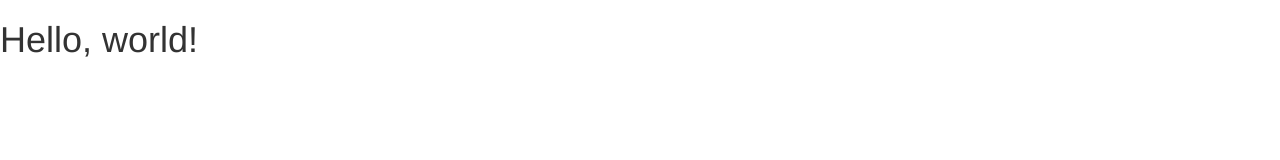
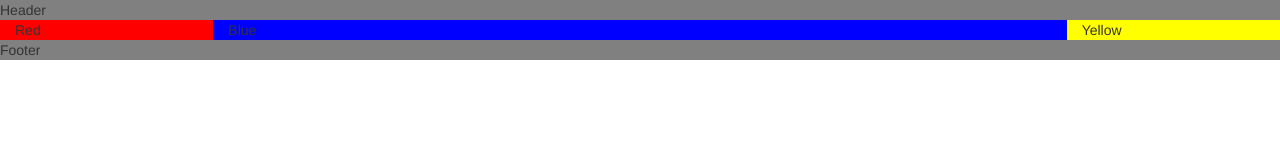
Before and after one commit to ayasakura/Learn_BootStrap, a plain HTML site: page index.html in a window 1280 px wide. Drawn offline with nearby package versions, Linux system fonts and the light colour scheme; files that its build step writes are made by us from their sources; files whose address does not match are found by name.

Commit message:
デザイン修正

```diff
--- a/index.html
+++ b/index.html
@@ -13,6 +13,14 @@
     <script src="js/bootstrap.min.js"></script>
   </head>
   <body>
-    <h1>Hello, world!</h1>
+    <header style="background-color:gray">Header</header>
+    <div class="container-fluid">
+      <div class="row">
+        <div class="col-sm-2" style="background-color:red;">Red</div>
+        <div class="col-sm-8" style="background-color:blue;">Blue</div>
+        <div class="col-sm-2" style="background-color:yellow;">Yellow</div>
+      </div>
+    </div>
+    <footer style="background-color:gray">Footer</footer>
   </body>
 </html>
```
